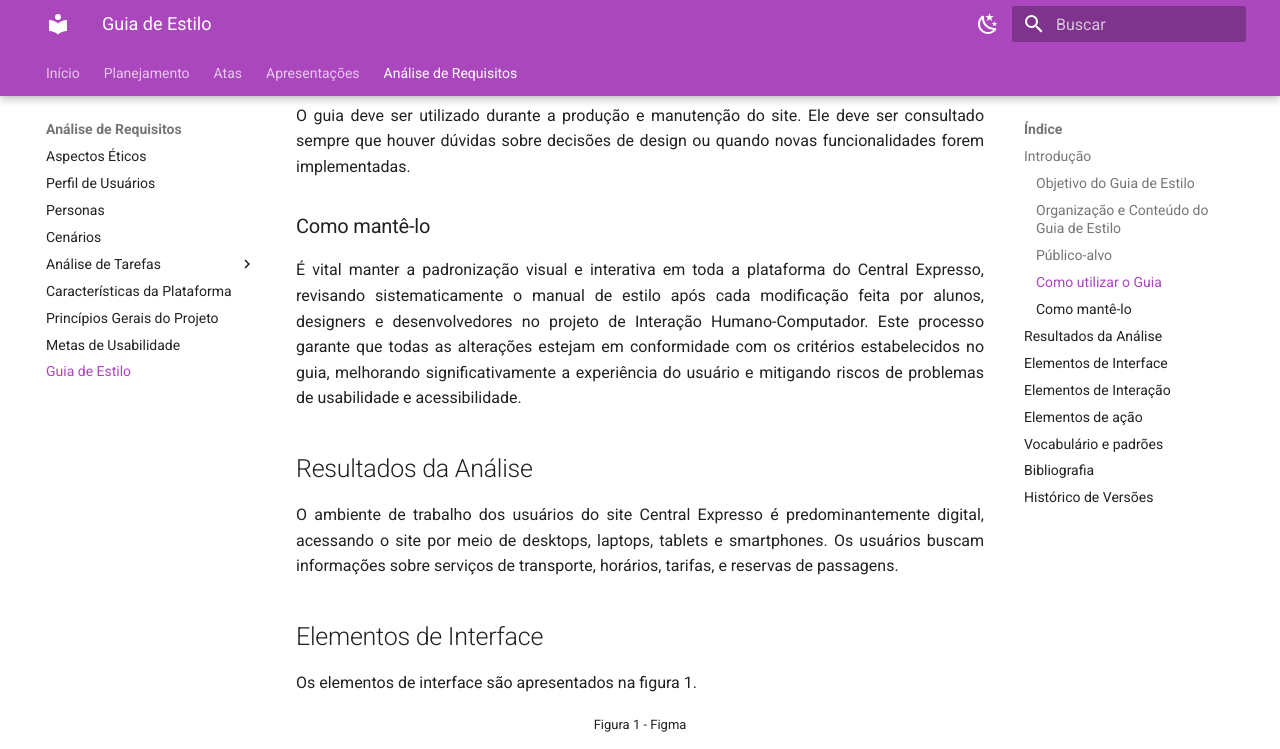
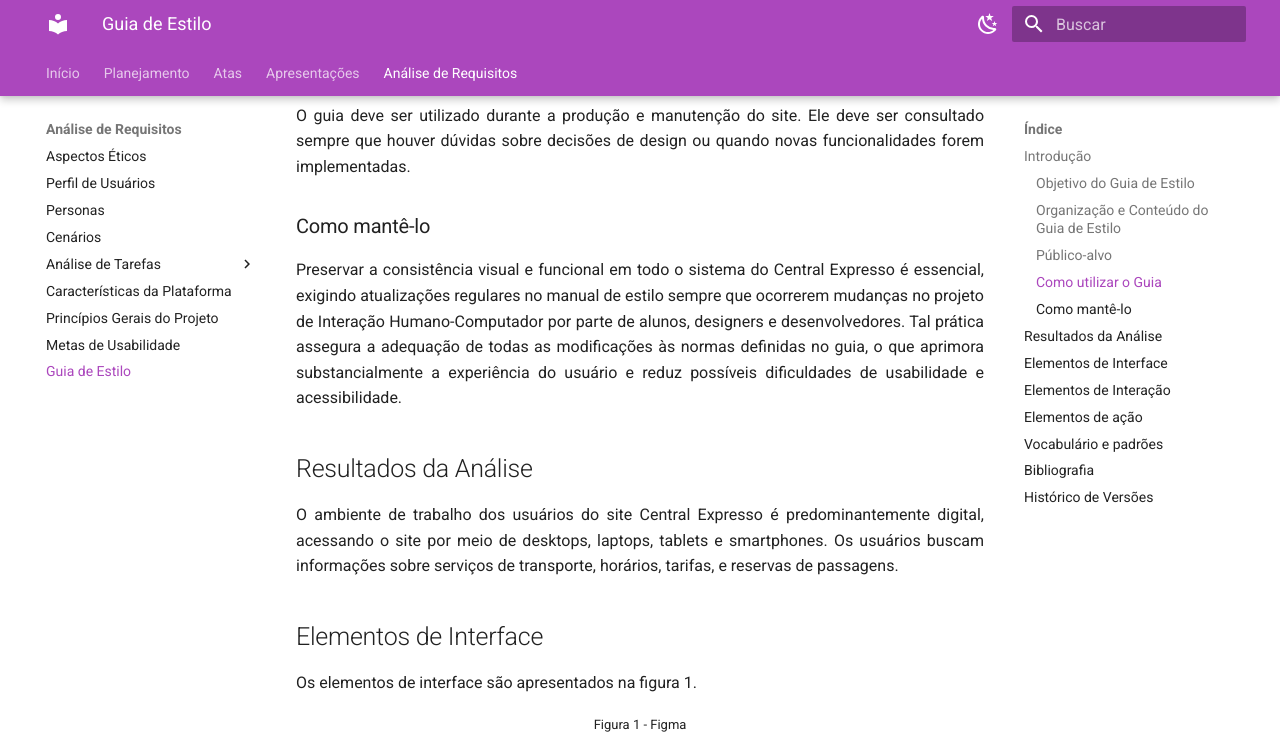
Before and after one commit to Interacao-Humano-Computador/2024.1-Grupo08, an MkDocs documentation site: the page built from docs/requisitos/guia_estilo.md, in a window 1280 px wide and 900 px high, scrolled down 1267 px, cut to the strip 0-749 px from the top of the window. Built offline with MkDocs 1.6.1 and Material for MkDocs 9.7.7, drawn with Linux system fonts in a browser that asks for light colours; some of the changed text lies outside the part shown.

Commit message:
referencia

```diff
--- a/docs/requisitos/guia_estilo.md
+++ b/docs/requisitos/guia_estilo.md
@@ -26,7 +26,7 @@ O guia deve ser utilizado durante a produção e manutenção do site. Ele deve
 
 ### Como mantê-lo
 
-É vital manter a padronização visual e interativa em toda a plataforma do Central Expresso, revisando sistematicamente o manual de estilo após cada modificação feita por alunos, designers e desenvolvedores no projeto de Interação Humano-Computador. Este processo garante que todas as alterações estejam em conformidade com os critérios estabelecidos no guia, melhorando significativamente a experiência do usuário e mitigando riscos de problemas de usabilidade e acessibilidade.
+Preservar a consistência visual e funcional em todo o sistema do Central Expresso é essencial, exigindo atualizações regulares no manual de estilo sempre que ocorrerem mudanças no projeto de Interação Humano-Computador por parte de alunos, designers e desenvolvedores. Tal prática assegura a adequação de todas as modificações às normas definidas no guia, o que aprimora substancialmente a experiência do usuário e reduz possíveis dificuldades de usabilidade e acessibilidade.
 
 ## Resultados da Análise
 
@@ -88,7 +88,7 @@ Mensagens de confirmação em pop-ups, com botões de ação claros ("Sim", "Nã
 ## Bibliografia
 
 > BARBOSA, S. D. J.; SILVA, B. S. Interação Humano-Computador. Rio de Janeiro: Elsevier, 2011. <br>
-
+>Interação Humano-Computador. (2023). Público-Alvo do Guia de Estilo. Recuperado de https://interacao-humano-computador.github.io/2023.1-BilheteriaDigital/analise-de-requisitos/guia-de-estilo/#publico-alvo-do-guia-de-estilo
 ## Histórico de Versões
 
 | Versão |    Data    | Descrição      | Autor(es)                                                                                                   | Revisor(es)                                  |
```
